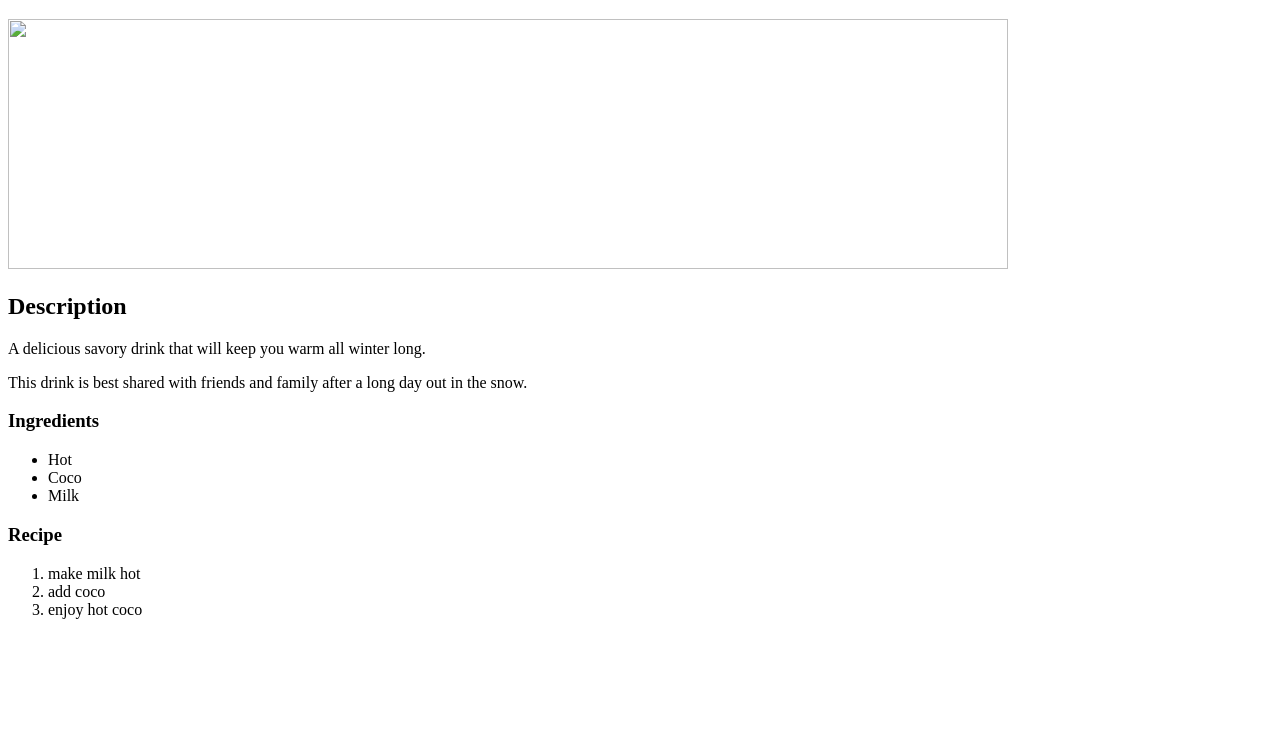
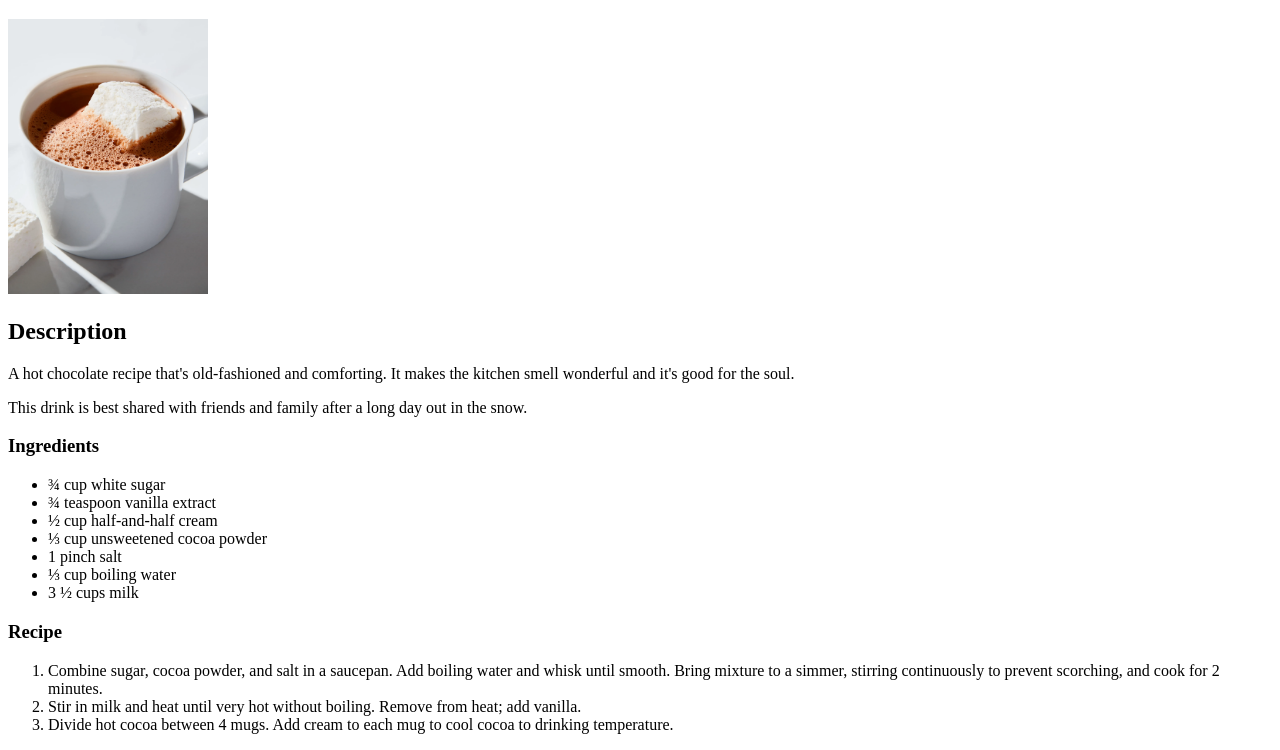
Before and after one commit to andreww-00/odin-recipes, a plain HTML site: page recipes/hot_coco.html in a window 1280 px wide. Shown: the part 61-811 px from the top of the page. Drawn offline with Linux system fonts and the light colour scheme.

Commit message:
Major fixes and added files
Touched up chicken and hot_coco recipe. Also changed hot coco picture
to look more presentable. Forgot to add the image and chicken file to
be tracked by git. This is fixed in this commit

```diff
--- a/recipes/hot_coco.html
+++ b/recipes/hot_coco.html
@@ -6,25 +6,29 @@
     </head>
     <body>
         <h1>Hot Coco Recipe</h1>
-        <!--I royally fucked this image but it happens-->
-        <img src="../img/Hot-Chocolate-2-of-5.png"
-        width="1000"
-        height="250"
+        <img src="../img/Hotcoco_img.png"
+        width="200"
+        height="275"
+        alt="Yummy picture of hot coco with"
         >
         <h2>Description</h2>
-        <p>A delicious savory drink that will keep you warm all winter long.</p>
+        <p>A hot chocolate recipe that's old-fashioned and comforting. It makes the kitchen smell wonderful and it's good for the soul.</p>
         <p>This drink is best shared with friends and family after a long day out in the snow.</p>
         <h3>Ingredients</h3>
         <ul>
-            <li>Hot</li>
-            <li>Coco</li>
-            <li>Milk</li>
+            <li>¾ cup white sugar</li>
+            <li>¾ teaspoon vanilla extract</li>
+            <li>½ cup half-and-half cream</li>
+            <li>⅓ cup unsweetened cocoa powder</li>
+            <li>1 pinch salt</li>
+            <li>⅓ cup boiling water</li>
+            <li>3 ½ cups milk</li>
         </ul>
         <h3>Recipe</h3>
         <ol>
-            <li>make milk hot</li>
-            <li>add coco</li>
-            <li>enjoy hot coco</li>
+            <li>Combine sugar, cocoa powder, and salt in a saucepan. Add boiling water and whisk until smooth. Bring mixture to a simmer, stirring continuously to prevent scorching, and cook for 2 minutes.</li>
+            <li>Stir in milk and heat until very hot without boiling. Remove from heat; add vanilla.</li>
+            <li>Divide hot cocoa between 4 mugs. Add cream to each mug to cool cocoa to drinking temperature.</li>
         </ol>
     </body>
 
```
Also changed, not shown: index.html (+6 -2 lines), recipes/chicken.html (added, +56 -0 lines), img/Hotcoco_img.png (added), img/Whole-Roast-Chicken-in-Oven-Garlic-Butter-Marinade5.png (added), img/chili.png (added).
